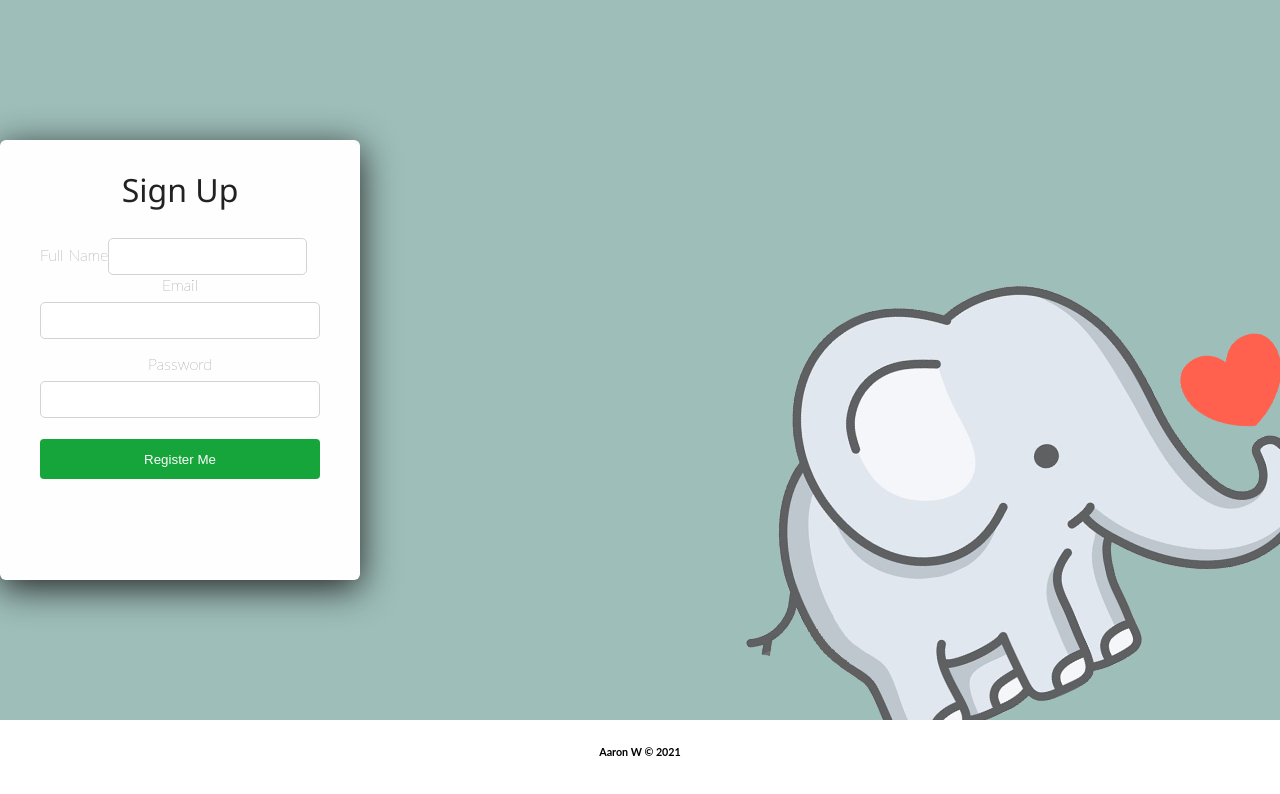
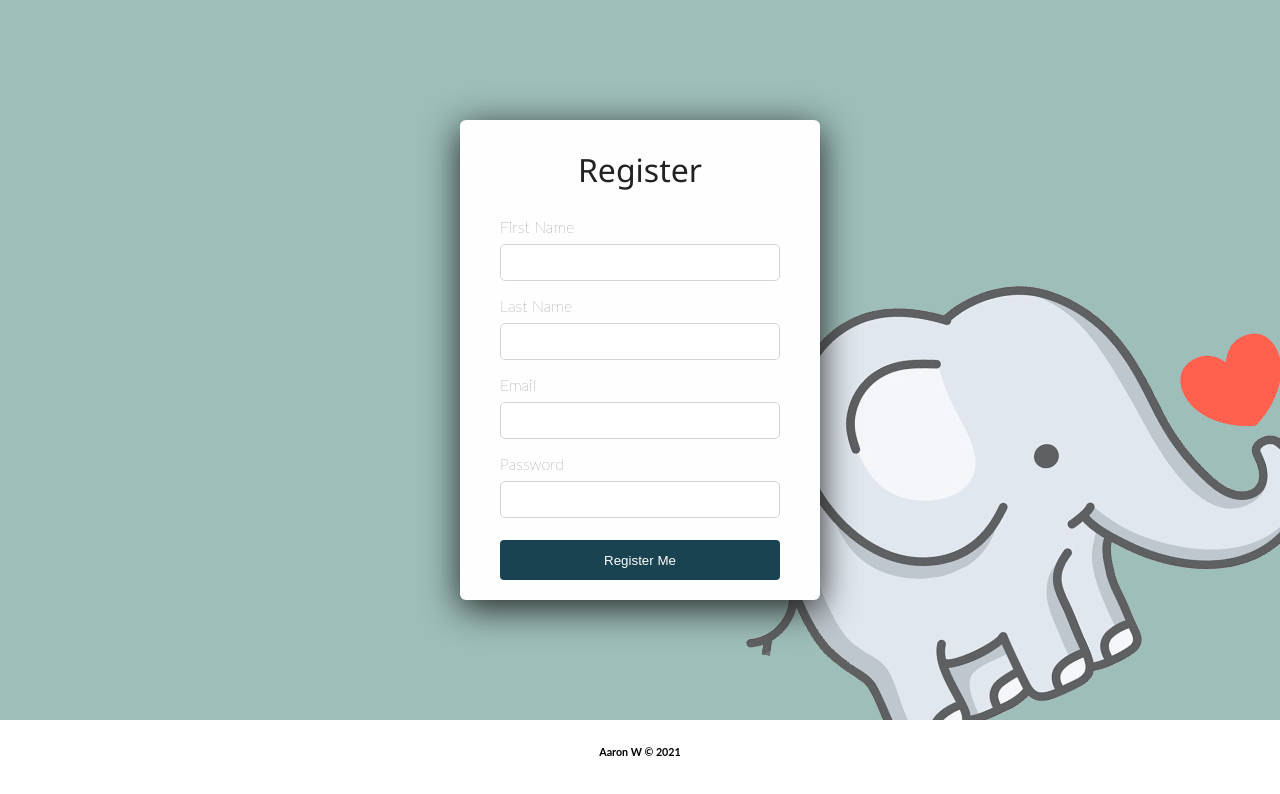
Before and after one commit to xAaronWx/the-white-elephant-client, a React (Create React App) app: page / in a window 1280 px wide. Shown: the top 794 px of the page. Built offline with nearby package versions, Linux system fonts and the light colour scheme.

Commit message:
Authorize Working

```diff
--- a/src/components/SignUp.tsx
+++ b/src/components/SignUp.tsx
@@ -1,23 +1,108 @@
 import React from "react";
 import "./SignUpStyle.css";
 
-export class SignUp extends React.Component {
-  handleChange = (event: any) => {};
-  handleSubmit = (event: any) => {};
+const Regex = RegExp(
+  /^\s?[A-Z0–9]+[A-Z0–9._+-]{0,}@[A-Z0–9._+-]+\.[A-Z0–9]{2,4}\s?$/i
+);
+
+interface SignUpProps {
+  name?: any;
+  value?: any;
+}
+
+interface SignUpState {
+  firstName: string;
+  lastName: string;
+  email: string;
+  password: string;
+  errors: {
+    username: string;
+    email: string;
+    password: string;
+  };
+}
+
+export class SignUp extends React.Component<SignUpProps, SignUpState> {
+  constructor(props: SignUpProps) {
+    super(props);
+    const initialState = {
+      firstName: "",
+      lastName: "",
+      email: "",
+      password: "",
+      errors: {
+        username: "",
+        email: "",
+        password: "",
+      },
+    };
+    this.state = initialState;
+    this.handleChange = this.handleChange.bind(this);
+  }
+  // Does this go here?
+  handleChange = (event: any) => {
+    event.preventDefault();
+    const { name, value } = event.target;
+    let errors = this.state.errors;
+    switch (name) {
+      case "username":
+        errors.username =
+          value.length < 5 ? "Username must be 5 characters long!" : "";
+        break;
+      case "email":
+        errors.email = Regex.test(value) ? "" : "Email is not valid!";
+        break;
+      case "password":
+        errors.password =
+          value.length < 8 ? "Password must be eight characters long!" : "";
+        break;
+      default:
+        break;
+    }
+    this.setState(Object.assign(this.state, { errors, [name]: value }));
+    console.log(this.state.errors);
+  };
+
+  handleSubmit = (event: any) => {
+    event.preventDefault();
+    let validity = true;
+    Object.values(this.state.errors).forEach(
+      (val) => val.length > 0 && (validity = false)
+    );
+    if (validity == true) {
+      // THIS IS WHERE THE ENDPOINT FETCH GOES
+      console.log("Registration can be done");
+    } else {
+      console.log("You cannot be registered");
+    }
+  };
 
   render() {
+    const { errors } = this.state;
     return (
       <div className="wrapper">
         <div className="form-wrapper">
-          <h2>Sign Up</h2>
+          <h2>Register</h2>
           <form onSubmit={this.handleSubmit} noValidate>
-            <div className="fullName">
-              <label htmlFor="fullName">Full Name</label>
-              <input type="text" name="fullName" onChange={this.handleChange} />
+            <div className="firstName">
+              <label htmlFor="firstName">First Name</label>
+              <input
+                type="text"
+                name="firstName"
+                onChange={this.handleChange}
+              />
+            </div>
+            <div className="lastName">
+              <label htmlFor="lastName">Last Name</label>
+              <input type="text" name="lastName" onChange={this.handleChange} />
             </div>
             <div className="email">
               <label htmlFor="email">Email</label>
               <input type="email" name="email" onChange={this.handleChange} />
+
+              {errors.email.length > 0 && (
+                <span style={{ color: "red" }}>{errors.email}</span>
+              )}
             </div>
             <div className="password">
               <label htmlFor="password">Password</label>
@@ -26,6 +111,10 @@ export class SignUp extends React.Component {
                 name="password"
                 onChange={this.handleChange}
               />
+
+              {errors.password.length > 0 && (
+                <span style={{ color: "red" }}>{errors.password}</span>
+              )}
             </div>
             <div className="submit">
               <button>Register Me</button>
--- a/src/components/SignUpStyle.css
+++ b/src/components/SignUpStyle.css
@@ -4,15 +4,15 @@ div {
 }
 
 .wrapper {
+  height: 90vh;
   width: 100%;
   display: flex;
   flex-direction: column;
   justify-content: center;
-  height: 90vh;
+  align-items: center;
   background-size: cover;
   background-repeat: no-repeat;
   background-position: center;
-  /* align-items: center; */
   background-image: url("../assets/WhiteElephant-BG.png");
 }
 
@@ -73,18 +73,20 @@ button {
   padding: 0.938em;
   border: none;
   border-radius: 4px;
-  background-color: rgb(22, 165, 58);
+  background-color: #194350;
   color: #fefefe;
 }
 button:hover {
-  background-color: rgb(6, 73, 11);
+  background-color: #ff8882;
   color: #fefefe;
 }
 
-.username,
+.firstName,
+.lastName,
 .email,
 .password {
   display: flex;
+  text-align: start;
   flex-direction: column;
   margin-bottom: 15px;
   width: 100%;
```
